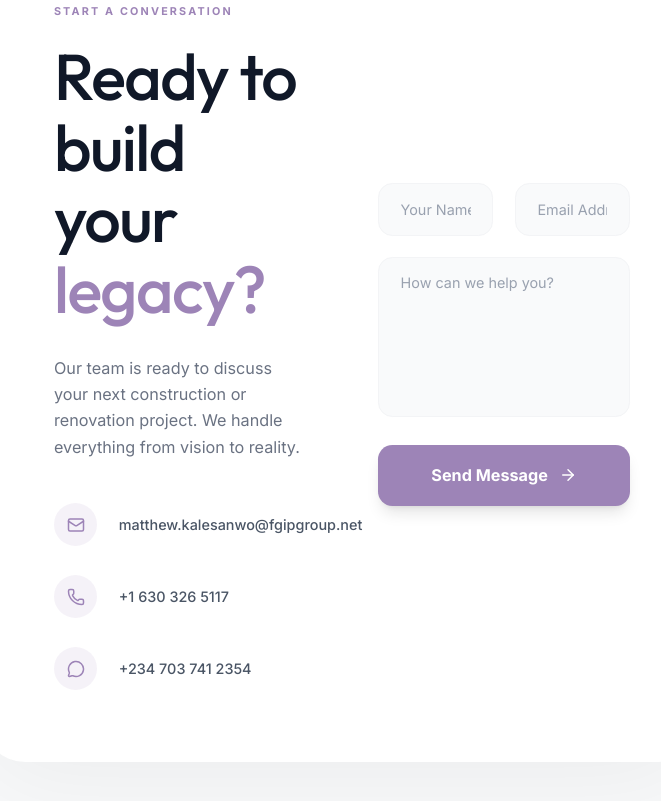
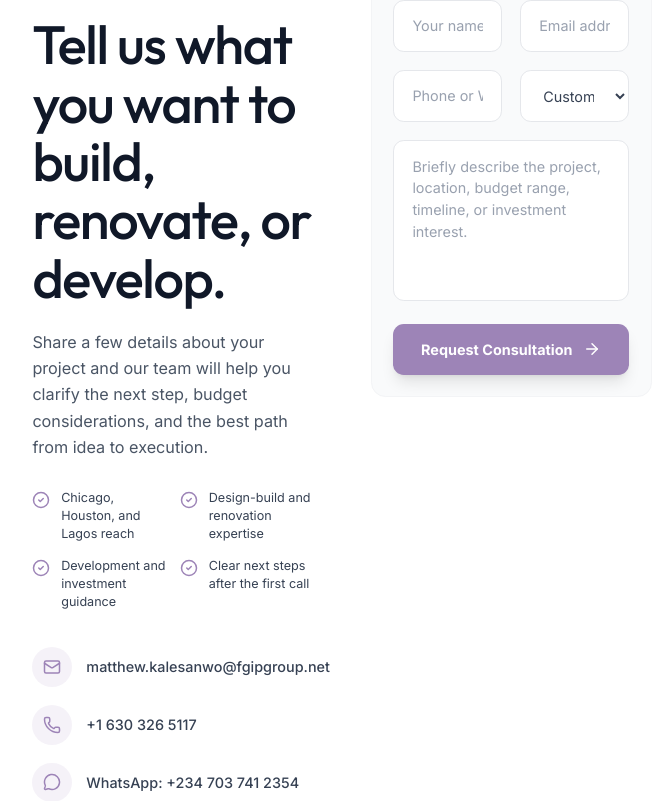
Before and after one commit to oxFleming/firstgencomplete, a React (Vite) app: page /faq in a window 1280 px wide. Shown: the part 1159-1960 px from the top of the page, without its empty margins (298-959 px from the left). Built offline with nearby package versions, Linux system fonts and the light colour scheme.

Commit message:
Improve contact CTA conversion copy

```diff
--- a/src/components/ContactSection.tsx
+++ b/src/components/ContactSection.tsx
@@ -1,10 +1,23 @@
 import React, { useState, useEffect } from 'react';
-import { ArrowRight, Mail, Phone, MapPin, MessageCircle } from 'lucide-react';
+import { ArrowRight, Mail, Phone, MessageCircle, CheckCircle2 } from 'lucide-react';
 import gsap from 'gsap';
-import { SectionHeader, Highlight } from './ui';
+
+const projectTypes = [
+  'Custom home construction',
+  'Renovation or remodeling',
+  'Real estate development',
+  'Investment or partnership',
+  'Planning and consultation'
+];
 
 export default function ContactSection() {
-  const [formData, setFormData] = useState({ name: '', email: '', message: '' });
+  const [formData, setFormData] = useState({
+    name: '',
+    email: '',
+    phone: '',
+    projectType: projectTypes[0],
+    message: ''
+  });
   const [formErrors, setFormErrors] = useState({ name: '', email: '', message: '' });
   const [formStatus, setFormStatus] = useState('');
 
@@ -17,10 +30,10 @@ export default function ContactSection() {
           opacity: 1,
           duration: 0.8,
           stagger: 0.1,
-          ease: "power2.out",
+          ease: 'power2.out',
           scrollTrigger: {
             trigger: '.contact-section-trigger',
-            start: "top 80%",
+            start: 'top 80%',
           }
         }
       );
@@ -45,26 +58,37 @@ export default function ContactSection() {
       valid = false;
     }
     if (!formData.message.trim()) {
-      errors.message = 'Message is required';
+      errors.message = 'Project details are required';
       valid = false;
     }
 
     setFormErrors(errors);
 
     if (valid) {
-      setFormStatus('Sending message...');
+      setFormStatus('Sending your consultation request...');
       try {
+        const enrichedMessage = [
+          `Project type: ${formData.projectType}`,
+          formData.phone ? `Phone: ${formData.phone}` : '',
+          '',
+          formData.message
+        ].filter(Boolean).join('\n');
+
         const response = await fetch('/api/contact', {
           method: 'POST',
           headers: { 'Content-Type': 'application/json' },
-          body: JSON.stringify(formData),
+          body: JSON.stringify({
+            name: formData.name,
+            email: formData.email,
+            message: enrichedMessage,
+          }),
         });
 
         const result = await response.json();
 
         if (response.ok) {
-          setFormStatus('Message sent successfully!');
-          setFormData({ name: '', email: '', message: '' });
+          setFormStatus('Request received. Our team will follow up shortly.');
+          setFormData({ name: '', email: '', phone: '', projectType: projectTypes[0], message: '' });
           setTimeout(() => setFormStatus(''), 5000);
         } else {
           setFormStatus(result.error || 'Failed to send message.');
@@ -77,95 +101,116 @@ export default function ContactSection() {
   };
 
   return (
-    <section className="px-6 py-24 bg-[#F8F9FA] relative z-10 contact-section-trigger">
+    <section className="px-5 sm:px-6 py-20 lg:py-24 bg-[#F8F9FA] relative z-10 contact-section-trigger">
       <div className="max-w-7xl mx-auto">
-        <div className="bg-white rounded-[3rem] shadow-[0_20px_100px_rgba(0,0,0,0.05)] p-10 md:p-16 lg:p-20 grid grid-cols-1 lg:grid-cols-2 gap-12 lg:gap-20 items-center">
-
-          {/* Left Side: Contact Info */}
+        <div className="bg-white rounded-2xl shadow-[0_20px_100px_rgba(0,0,0,0.05)] p-6 md:p-10 lg:p-14 grid grid-cols-1 lg:grid-cols-2 gap-10 lg:gap-16 items-start">
           <div className="contact-section-fade-up">
-            <span className="text-brand-primary text-xs font-bold tracking-[0.2em] uppercase mb-6 inline-block">START A CONVERSATION</span>
-            <h2 className="text-5xl md:text-6xl lg:text-7xl font-medium leading-[1.1] mb-8 text-gray-900 tracking-tight font-heading">
-              Ready to build <br className="hidden md:block" /> your <span className="text-brand-primary">legacy?</span>
+            <span className="text-brand-primary text-xs font-bold tracking-[0.2em] uppercase mb-5 inline-block">FREE PROJECT CONSULTATION</span>
+            <h2 className="text-4xl md:text-5xl lg:text-6xl font-medium leading-[1.08] mb-6 text-gray-900 tracking-tight font-heading">
+              Tell us what you want to build, renovate, or develop.
             </h2>
-            <p className="text-lg text-gray-500 leading-relaxed mb-12 max-w-md font-normal">
-              Our team is ready to discuss your next construction or renovation project. We handle everything from vision to reality.
+            <p className="text-lg text-gray-600 leading-relaxed mb-8 max-w-xl">
+              Share a few details about your project and our team will help you clarify the next step, budget considerations, and the best path from idea to execution.
             </p>
 
-            <div className="space-y-8">
-              <div className="flex items-center gap-6 group">
-                <div className="w-12 h-12 rounded-full bg-brand-primary/10 flex items-center justify-center shrink-0">
+            <div className="grid grid-cols-1 sm:grid-cols-2 gap-4 mb-10">
+              {[
+                'Chicago, Houston, and Lagos reach',
+                'Design-build and renovation expertise',
+                'Development and investment guidance',
+                'Clear next steps after the first call'
+              ].map((item) => (
+                <div key={item} className="flex items-start gap-3 text-sm text-gray-700">
+                  <CheckCircle2 className="w-5 h-5 text-brand-primary shrink-0 mt-0.5" />
+                  <span>{item}</span>
+                </div>
+              ))}
+            </div>
+
+            <div className="space-y-5">
+              <a href="mailto:matthew.kalesanwo@fgipgroup.net" className="flex items-center gap-4 text-gray-700 hover:text-brand-primary transition-colors">
+                <span className="w-11 h-11 rounded-full bg-brand-primary/10 flex items-center justify-center shrink-0">
                   <Mail className="w-5 h-5 text-brand-primary" />
-                </div>
-                <a href="mailto:matthew.kalesanwo@fgipgroup.net" className="text-gray-600 hover:text-brand-primary transition-colors text-base font-medium">
-                  matthew.kalesanwo@fgipgroup.net
-                </a>
+                </span>
+                <span className="font-medium">matthew.kalesanwo@fgipgroup.net</span>
+              </a>
+              <div className="flex items-center gap-4 text-gray-700">
+                <span className="w-11 h-11 rounded-full bg-brand-primary/10 flex items-center justify-center shrink-0">
+                  <Phone className="w-5 h-5 text-brand-primary" />
+                </span>
+                <span className="font-medium">+1 630 326 5117</span>
               </div>
-
-              <div className="flex items-center gap-6 group">
-                <div className="w-12 h-12 rounded-full bg-brand-primary/10 flex items-center justify-center shrink-0">
-                  <Phone className="w-5 h-5 text-brand-primary" />
-                </div>
-                <div className="space-y-1">
-                  <p className="text-gray-600 text-base font-medium">+1 630 326 5117</p>
-                </div>
-              </div>
-
-              <div className="flex items-center gap-6 group">
-                <div className="w-12 h-12 rounded-full bg-brand-primary/10 flex items-center justify-center shrink-0">
+              <a href="https://wa.me/2347037412354" target="_blank" rel="noopener noreferrer" className="flex items-center gap-4 text-gray-700 hover:text-brand-primary transition-colors">
+                <span className="w-11 h-11 rounded-full bg-brand-primary/10 flex items-center justify-center shrink-0">
                   <MessageCircle className="w-5 h-5 text-brand-primary" />
-                </div>
-                <a href="https://wa.me/2347037412354" target="_blank" rel="noopener noreferrer" className="text-gray-600 hover:text-brand-primary transition-colors text-base font-medium">
-                  +234 703 741 2354
-                </a>
-              </div>
+                </span>
+                <span className="font-medium">WhatsApp: +234 703 741 2354</span>
+              </a>
             </div>
           </div>
 
-          {/* Right Side: Form */}
           <div className="contact-section-fade-up">
-            <form onSubmit={handleFormSubmit} className="space-y-6">
-              <div className="grid grid-cols-1 md:grid-cols-2 gap-6">
+            <form onSubmit={handleFormSubmit} className="space-y-5 bg-[#F9FAFB] border border-gray-100 rounded-2xl p-5 md:p-6">
+              <div className="grid grid-cols-1 md:grid-cols-2 gap-5">
                 <input
                   type="text"
                   value={formData.name}
                   onChange={(e) => {
-                    setFormData({...formData, name: e.target.value});
-                    if (formErrors.name) setFormErrors({...formErrors, name: ''});
+                    setFormData({ ...formData, name: e.target.value });
+                    if (formErrors.name) setFormErrors({ ...formErrors, name: '' });
                   }}
-                  className={`w-full px-6 py-4 rounded-2xl border ${formErrors.name ? 'border-red-300 bg-red-50' : 'border-gray-100 bg-[#F9FAFB]'} focus:outline-none focus:ring-2 focus:ring-brand-primary/20 transition-all text-gray-700 placeholder:text-gray-400`}
-                  placeholder="Your Name"
+                  className={`w-full px-5 py-4 rounded-xl border ${formErrors.name ? 'border-red-300 bg-red-50' : 'border-gray-200 bg-white'} focus:outline-none focus:ring-2 focus:ring-brand-primary/20 transition-all text-gray-700 placeholder:text-gray-400`}
+                  placeholder="Your name"
                 />
                 <input
                   type="email"
                   value={formData.email}
                   onChange={(e) => {
-                    setFormData({...formData, email: e.target.value});
-                    if (formErrors.email) setFormErrors({...formErrors, email: ''});
+                    setFormData({ ...formData, email: e.target.value });
+                    if (formErrors.email) setFormErrors({ ...formErrors, email: '' });
                   }}
-                  className={`w-full px-6 py-4 rounded-2xl border ${formErrors.email ? 'border-red-300 bg-red-50' : 'border-gray-100 bg-[#F9FAFB]'} focus:outline-none focus:ring-2 focus:ring-brand-primary/20 transition-all text-gray-700 placeholder:text-gray-400`}
-                  placeholder="Email Address"
+                  className={`w-full px-5 py-4 rounded-xl border ${formErrors.email ? 'border-red-300 bg-red-50' : 'border-gray-200 bg-white'} focus:outline-none focus:ring-2 focus:ring-brand-primary/20 transition-all text-gray-700 placeholder:text-gray-400`}
+                  placeholder="Email address"
                 />
               </div>
+
+              <div className="grid grid-cols-1 md:grid-cols-2 gap-5">
+                <input
+                  type="tel"
+                  value={formData.phone}
+                  onChange={(e) => setFormData({ ...formData, phone: e.target.value })}
+                  className="w-full px-5 py-4 rounded-xl border border-gray-200 bg-white focus:outline-none focus:ring-2 focus:ring-brand-primary/20 transition-all text-gray-700 placeholder:text-gray-400"
+                  placeholder="Phone or WhatsApp"
+                />
+                <select
+                  value={formData.projectType}
+                  onChange={(e) => setFormData({ ...formData, projectType: e.target.value })}
+                  className="w-full px-5 py-4 rounded-xl border border-gray-200 bg-white focus:outline-none focus:ring-2 focus:ring-brand-primary/20 transition-all text-gray-700"
+                >
+                  {projectTypes.map((type) => <option key={type}>{type}</option>)}
+                </select>
+              </div>
+
               <textarea
                 rows={6}
                 value={formData.message}
                 onChange={(e) => {
-                  setFormData({...formData, message: e.target.value});
-                  if (formErrors.message) setFormErrors({...formErrors, message: ''});
+                  setFormData({ ...formData, message: e.target.value });
+                  if (formErrors.message) setFormErrors({ ...formErrors, message: '' });
                 }}
-                className={`w-full px-6 py-4 rounded-2xl border ${formErrors.message ? 'border-red-300 bg-red-50' : 'border-gray-100 bg-[#F9FAFB]'} focus:outline-none focus:ring-2 focus:ring-brand-primary/20 transition-all text-gray-700 placeholder:text-gray-400 resize-none`}
-                placeholder="How can we help you?"
-              ></textarea>
+                className={`w-full px-5 py-4 rounded-xl border ${formErrors.message ? 'border-red-300 bg-red-50' : 'border-gray-200 bg-white'} focus:outline-none focus:ring-2 focus:ring-brand-primary/20 transition-all text-gray-700 placeholder:text-gray-400 resize-none`}
+                placeholder="Briefly describe the project, location, budget range, timeline, or investment interest."
+              />
 
               <button
                 type="submit"
-                className="w-full bg-brand-primary text-white py-5 rounded-2xl font-bold hover:bg-brand-dark transition-all shadow-lg flex items-center justify-center gap-3 group text-lg"
+                className="w-full bg-brand-primary text-white py-4 rounded-xl font-bold hover:bg-brand-dark transition-all shadow-lg flex items-center justify-center gap-3 group text-base"
               >
-                Send Message <ArrowRight className="w-5 h-5 group-hover:translate-x-1 transition-transform" />
+                Request Consultation <ArrowRight className="w-5 h-5 group-hover:translate-x-1 transition-transform" />
               </button>
 
               {formStatus && (
-                <p className={`text-center font-medium mt-4 text-sm ${formStatus.includes('successfully') ? 'text-green-600' : 'text-brand-primary'}`}>
+                <p className={`text-center font-medium mt-4 text-sm ${formStatus.includes('received') ? 'text-green-600' : 'text-brand-primary'}`}>
                   {formStatus}
                 </p>
               )}
```
